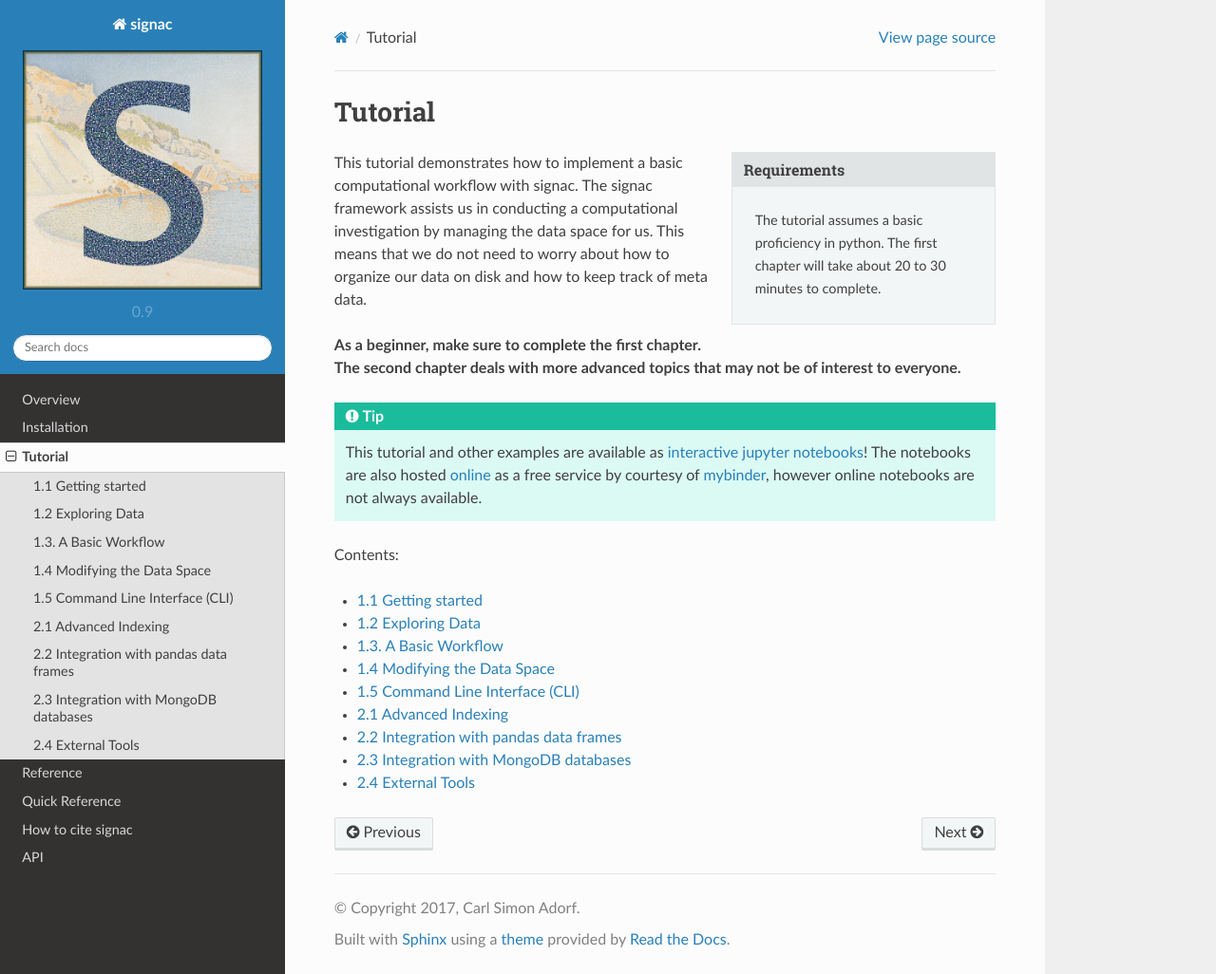
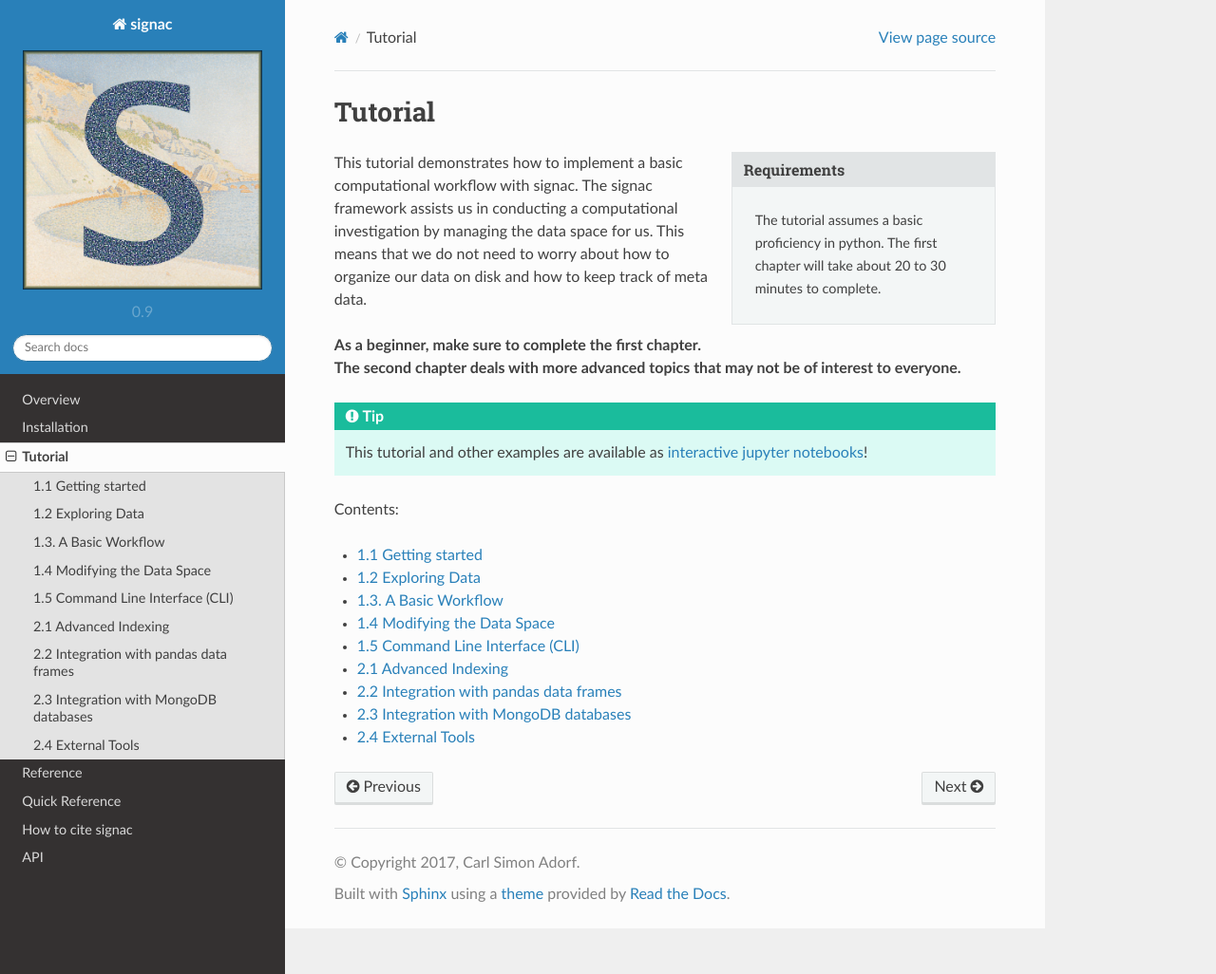
Before and after one commit to glotzerlab/signac, a Sphinx documentation site: the page built from doc/tutorial.rst, in a window 1280 px wide and 1026 px high. Shown: the whole window at 95% size. Built offline with Sphinx 7.4.7 and the Read the Docs theme 2.0.0, drawn with Linux system fonts in a browser that asks for light colours.

Commit message:
Remove links to mybinder jupyter notebook hosting service.
The service is too unreliable at the moment.

```diff
--- a/doc/index.rst
+++ b/doc/index.rst
@@ -14,9 +14,6 @@ Welcome to signac's documentation!
 
 .. image:: https://img.shields.io/pypi/v/signac.svg
    :target: https://img.shields.io/pypi/v/signac.svg
-
-.. image:: http://mybinder.org/badge.svg
-   :target: http://www.mybinder.org:/repo/csadorf/signac-examples
 
 .. image:: images/minimal.svg
     :align: right
--- a/doc/tutorial.rst
+++ b/doc/tutorial.rst
@@ -18,11 +18,8 @@ The second chapter deals with more advanced topics that may not be of interest t
 .. tip::
 
     This tutorial and other examples are available as `interactive jupyter notebooks <signac-examples_>`_!
-    The notebooks are also hosted `online <online tutorial_>`_ as a free service by courtesy of `<mybinder_>`_, however online notebooks are not always available.
 
 .. _`signac-examples`: https://bitbucket.org/glotzer/signac-examples
-.. _`online tutorial`: http://www.mybinder.org/repo/csadorf/signac-examples
-.. _`mybinder`: http://http://www.mybinder.org
 
 Contents:
 
```
Also changed, not shown: README.md (+0 -1 lines).
